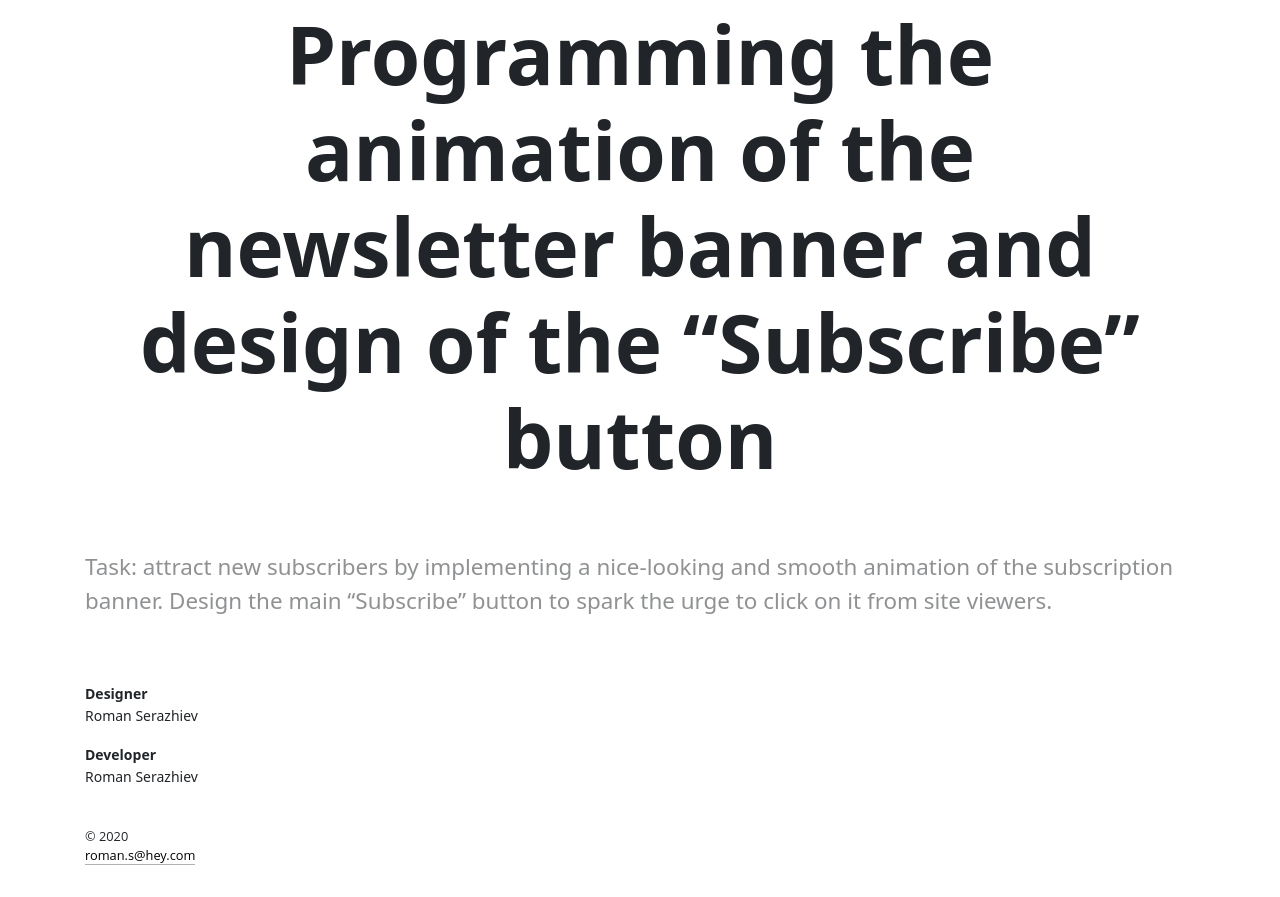
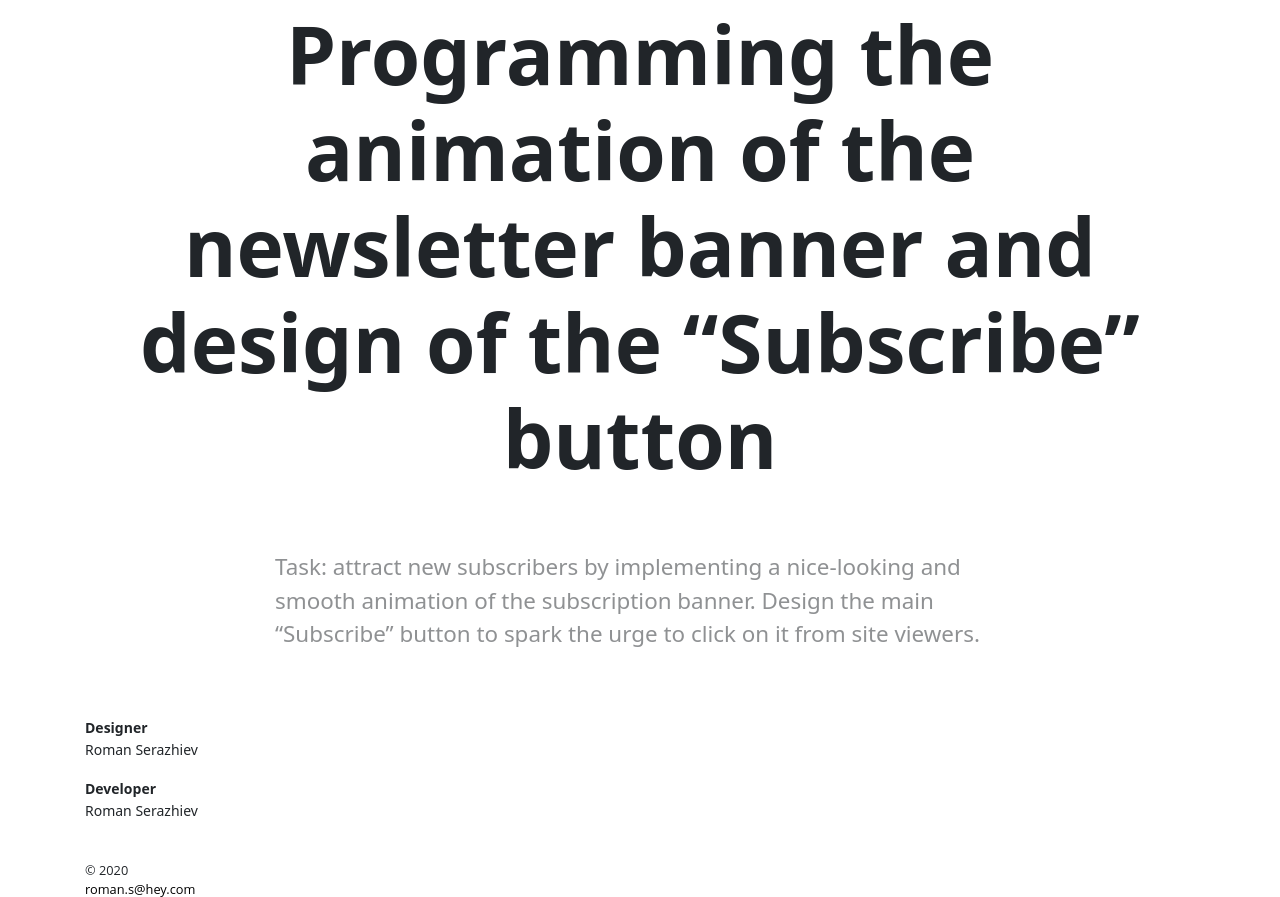
Before and after one commit to romanserazhiev/portfolio, a Flask app: page /k15t/newsletter in a window 1280 px wide. Shown: the part 138-1035 px from the top of the page. Before the commit the page ends 1003 px from the top, so only its background shows below. Run offline with Flask 2, Linux system fonts and the light colour scheme; some libraries are stand-ins or nearby versions.

Commit message:
forgot to save a small change

```diff
--- a/templates/k15t-newsletter.html
+++ b/templates/k15t-newsletter.html
@@ -11,8 +11,8 @@
         <h1 class="big-title">Programming the animation of the newsletter banner and design of the &ldquo;Subscribe&rdquo; button</h1>
       </div>
     </div>
-    <div class="row description-company">
-        <div class="col-md-12">
+    <div class="row description-company justify-content-center">
+        <div class="col-md-8">
             <span>Task: attract new subscribers by implementing a nice-looking
               and smooth animation of the subscription banner. Design the main
               &ldquo;Subscribe&rdquo; button to spark the urge to click on it
```
